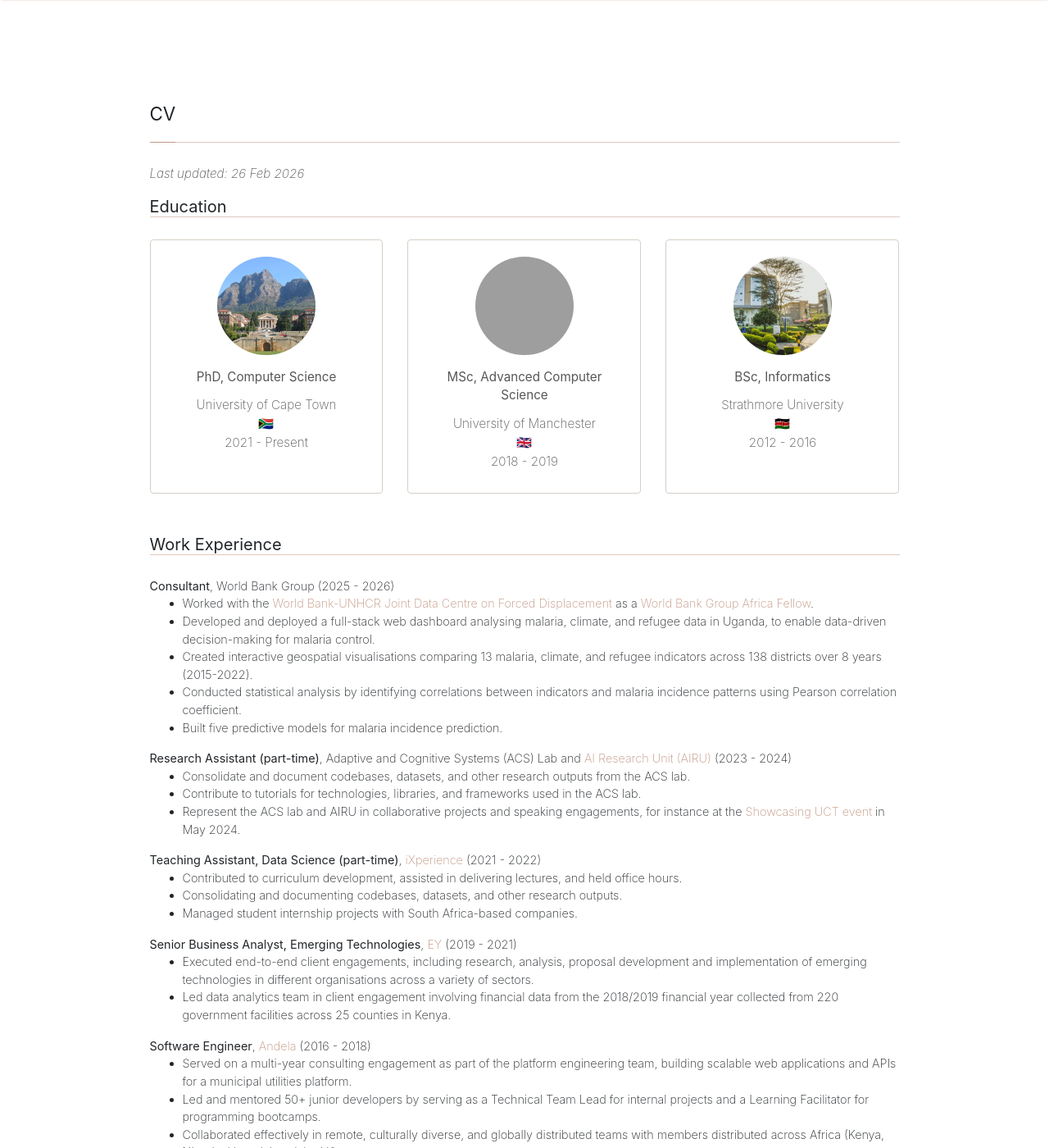
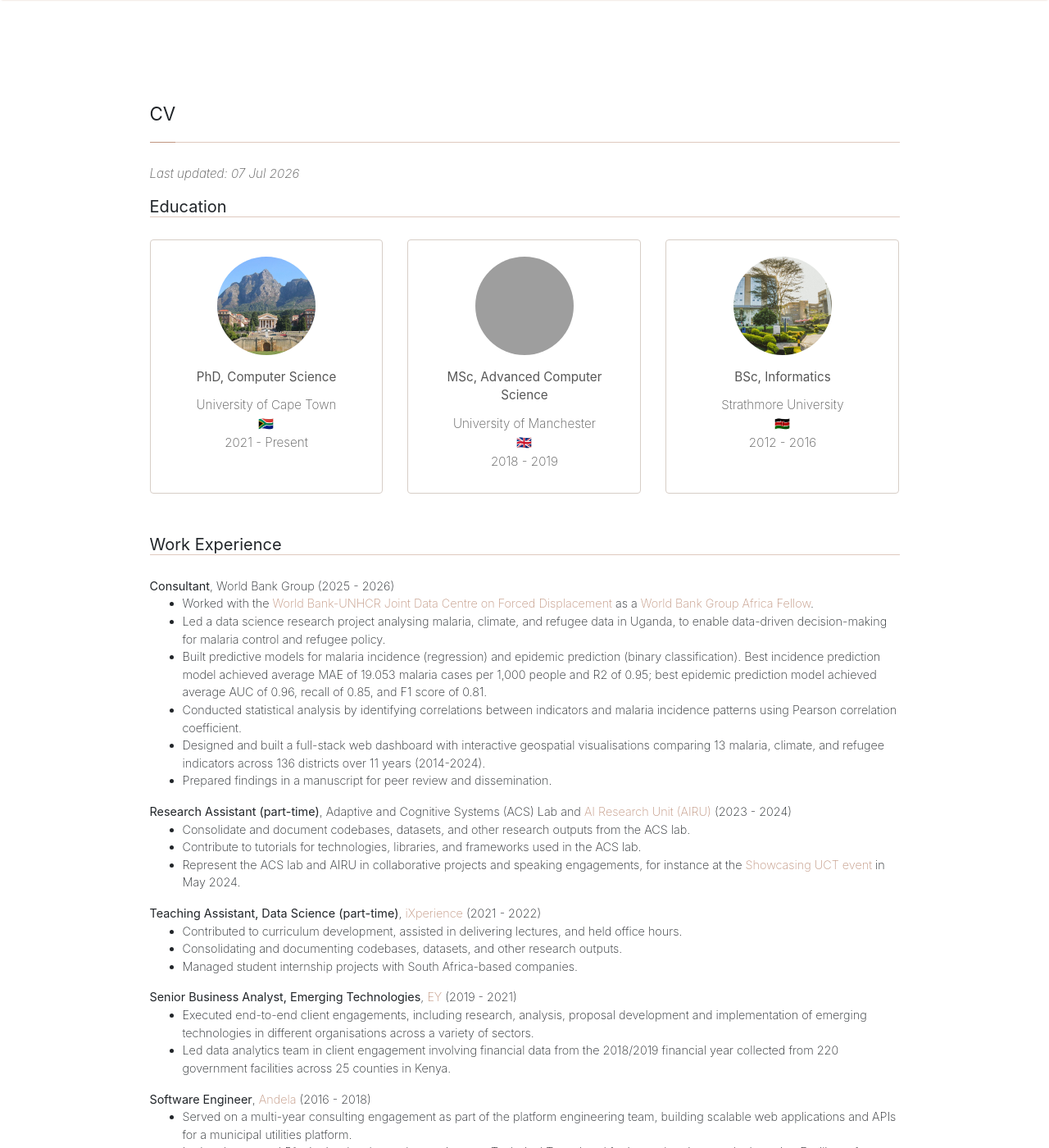
Before and after one commit to mbithenzomo/mbithenzomo.github.io, a Jekyll site: the page built from cv.html, in a window 1280 px wide and 1400 px high. Shown: the whole window at 82% size. Built offline with Jekyll 4.4.1, drawn with Linux system fonts in a browser that asks for light colours; nearby versions of some CDN libraries; some of the changed text lies outside the part shown; grey boxes are pictures that could not be loaded.

Commit message:
Latest updates

```diff
--- a/cv.html
+++ b/cv.html
@@ -12,7 +12,7 @@
       <div class="col-md-12">
         <div class="section-title">
             <h2><span>CV</span></h2>
-            <p><i>Last updated: 26 Feb 2026</i></p>
+            <p><i>Last updated: 07 Jul 2026</i></p>
         </div>
         <div class="section-title">
             <h3>Education</h3>
@@ -110,10 +110,11 @@
             <strong>Consultant</strong>, World Bank Group (2025 - 2026)
                 <ul>
                   <li>Worked with the <a href="https://www.jointdatacenter.org/" target="_blank">World Bank-UNHCR Joint Data Centre on Forced Displacement</a> as a <a href="https://www.worldbank.org/en/region/afr/brief/world-bank-group-africa-fellowship-program" target="_blank">World Bank Group Africa Fellow</a>.</li>
-                  <li>Developed and deployed a full-stack web dashboard analysing malaria, climate, and refugee data in Uganda, to enable data-driven decision-making for malaria control.</li>
-                  <li>Created interactive geospatial visualisations comparing 13 malaria, climate, and refugee indicators across 138 districts over 8 years (2015-2022).</li>
+                  <li>Led a data science research project analysing malaria, climate, and refugee data in Uganda, to enable data-driven decision-making for malaria control and refugee policy.</li>
+                  <li>Built predictive models for malaria incidence (regression) and epidemic prediction (binary classification). Best incidence prediction model achieved average MAE of 19.053 malaria cases per 1,000 people and R2 of 0.95; best epidemic prediction model achieved average AUC of 0.96, recall of 0.85, and F1 score of 0.81.</li>
                   <li>Conducted statistical analysis by identifying correlations between indicators and malaria incidence patterns using Pearson correlation coefficient.</li>
-                  <li>Built five predictive models for malaria incidence prediction.</li>
+                  <li>Designed and built a full-stack web dashboard with interactive geospatial visualisations comparing 13 malaria, climate, and refugee indicators across 136 districts over 11 years (2014-2024).</li>
+                  <li>Prepared findings in a manuscript for peer review and dissemination.</li>
                 </ul>
               <strong> Research Assistant (part-time)</strong>, Adaptive and Cognitive Systems (ACS) Lab and <a href="https://www.airu.org.za/" target="_blank">AI Research Unit (AIRU)</a> (2023 - 2024)
                 <ul>
@@ -193,7 +194,7 @@
         <div class="section-title">
             <h3>Service, Volunteering, and Outreach</h3>
             <ul>
-              <li>Active participant in the <a href="https://csidnet.org/" target="_blank">Climate Sensitive Infectious Disease Network</a>, currently serving on the Events & Gatherings committee (2023 - Present)</li>
+              <li>Core member of the <a href="https://csidnet.org/" target="_blank">Climate Sensitive Infectious Disease Network</a>, currently serving on the Events & Gatherings committee (2023 - Present)</li>
               <li>Professional development mentor, scholarship application mentor, and alumni mentor, <a href="https://www.kamilimu.org/" target="_blank">KamiLimu</a> (2020 - 2024)</li>
               <li><a href="https://www.codeforsociety.org/eventfund/governance" target="_blank">Selection panel member, Event Fund Cohort #4</a>, Code for Science and Society (2023 - 2024)</li>
               <li><a href="https://deeplearningindaba.com/2023/recognising-our-reviewers/" target="_blank">Application and short paper reviewer</a>, Deep Learning Indaba (2023)</li>
```
Also changed, not shown: index.html (+4 -6 lines), publications.html (+10 -0 lines), updates.html (+7 -2 lines), 1 other file.
